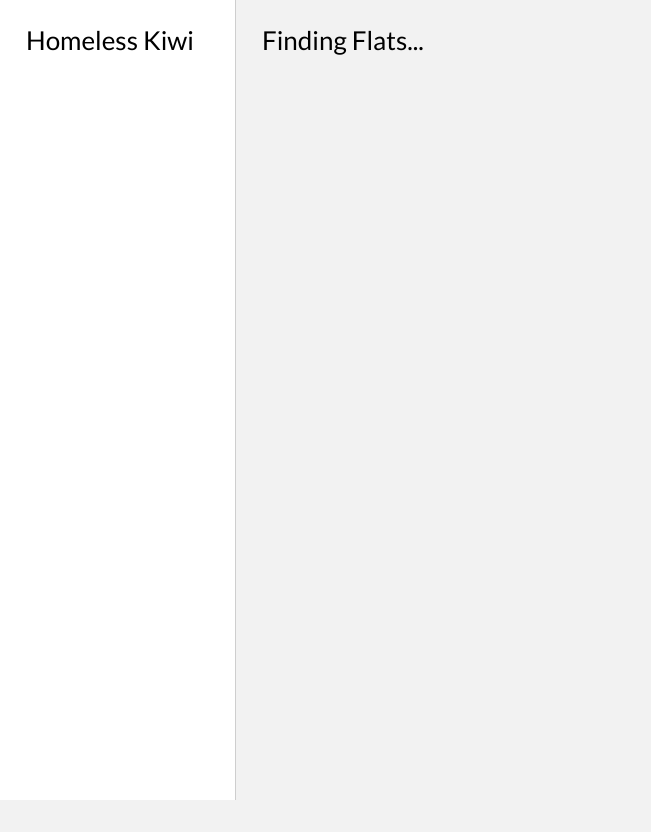
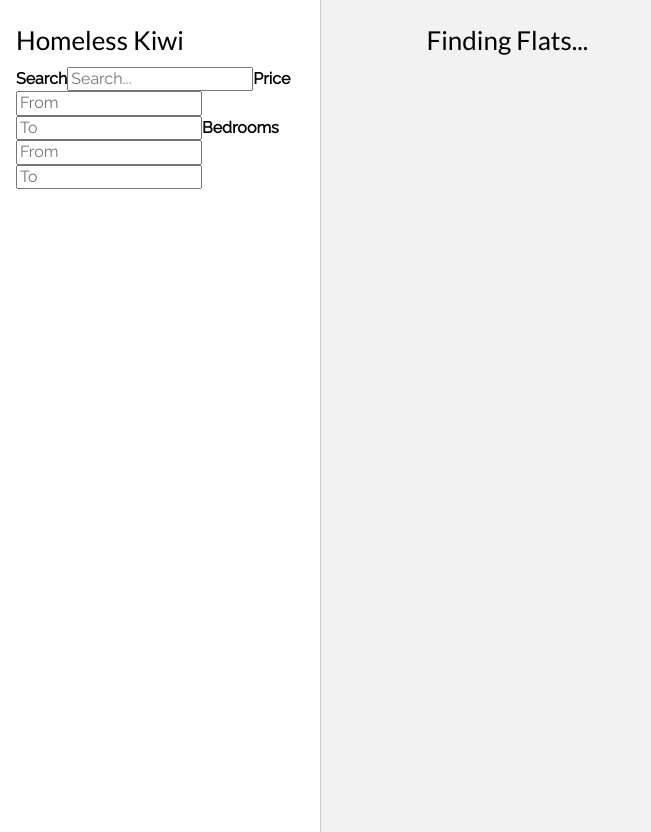
Before and after one commit to nathanhollows/homeless-kiwi, a plain HTML site: page index.html in a window 1280 px wide. Shown: the whole page, without its empty margins (0-651 px from the left). Before the commit the page ends 800 px from the top, so only its background shows below. Drawn offline with Linux system fonts and the light colour scheme; no server answers.

Commit message:
UI updates

```diff
--- a/scripts.js
+++ b/scripts.js
@@ -1,18 +1,15 @@
 const app = document.getElementById('root');
 const sidebar = document.getElementById('sidebar');
 
-header = document.createElement('h1');
-header.textContent = "Homeless Kiwi";
-header.style.margin = "1em";
-sidebar.appendChild(header);
+createSidebar();
 
 const container = document.createElement('div');
 container.setAttribute('class', 'container');
 app.appendChild(container);
 
-const loader = document.createElement('h1');
-loader.textContent = "Finding Flats...";
-container.appendChild(loader);
+const containerHeader = document.createElement('h1');
+containerHeader.textContent = "Finding Flats...";
+container.appendChild(containerHeader);
 
 var request = new XMLHttpRequest();
 var data;
@@ -23,10 +20,7 @@ request.onload = function() {
     data = JSON.parse(this.response);
 
     if (request.status >= 200 && request.status < 400) {
-        container.removeChild(loader);
-        const header = document.createElement('h1');
-        header.textContent = `${data["data"].length} results found`;
-        container.appendChild(header);
+        containerHeader.textContent = `${data["data"].length} results found`;
 
         data["data"].forEach(listing => {
             const card = document.createElement('div');
@@ -34,6 +28,7 @@ request.onload = function() {
 
             const cardText = document.createElement('div');
             const cardImg = document.createElement('div');
+            cardText.style.width = "100%";
 
             const img = document.createElement('img');
             img.setAttribute('src', `${listing.image}`);
@@ -64,6 +59,24 @@ request.onload = function() {
             cardText.appendChild(h2);
             cardText.appendChild(p);
             cardText.appendChild(bedbath);
+
+            if (listing.url != null) {
+                const button = document.createElement('a');
+                button.href = listing.url;
+                switch (String(listing.agent)) {
+                    case "hooker":
+                        button.textContent = "LJ Hooker";
+                    case "mana":
+                        button.textContent = "Mana Property";
+                    case "darling":
+                        button.textContent = "Darling Realty";
+                    default:
+                        button.textContent = "Website";
+                }
+                button.setAttribute('class', 'button pull-right');
+                bedbath.appendChild(button);
+            }
+
         });
     } else {
         const errorMessage = document.createElement('marquee');
@@ -73,3 +86,63 @@ request.onload = function() {
 }
 
 request.send();
+
+function createSidebar() {
+    // Title
+    title = document.createElement('h1');
+    title.textContent = "Homeless Kiwi";
+    title.style.marginTop = "0.4em";
+    sidebar.appendChild(title);
+
+    // Search
+    searchLabel = document.createElement('label');
+    searchLabel.textContent = 'Search'
+    searchLabel.setAttribute('for', 'searchInput');
+    searchLabel.style.fontWeight = 'bold';
+
+    searchInput = document.createElement('input');
+    searchInput.id = 'searchInput';
+    searchInput.setAttribute('placeholder', 'Search...');
+    searchInput.type = 'text';
+
+    sidebar.appendChild(searchLabel);
+    sidebar.appendChild(searchInput);
+
+    // Price
+    priceLabel = document.createElement('label');
+    priceLabel.textContent = 'Price'
+    priceLabel.setAttribute('for', 'priceFrom');
+    priceLabel.style.fontWeight = 'bold';
+
+    priceFrom = document.createElement('input');
+    priceFrom.id = 'priceFrom';
+    priceFrom.setAttribute('placeholder', 'From');
+    priceFrom.type = 'text';
+
+    priceTo = document.createElement('input');
+    priceTo.id = 'priceTo';
+    priceTo.setAttribute('placeholder', 'To');
+    priceTo.type = 'text';
+    sidebar.appendChild(priceLabel);
+    sidebar.appendChild(priceFrom);
+    sidebar.appendChild(priceTo);
+
+    // Bedrooms
+    bedroomsLabel = document.createElement('label');
+    bedroomsLabel.textContent = 'Bedrooms'
+    bedroomsLabel.setAttribute('for', 'bedroomsFrom');
+    bedroomsLabel.style.fontWeight = 'bold';
+
+    bedroomsFrom = document.createElement('input');
+    bedroomsFrom.id = 'bedroomsFrom';
+    bedroomsFrom.setAttribute('placeholder', 'From');
+    bedroomsFrom.type = 'text';
+
+    bedroomsTo = document.createElement('input');
+    bedroomsTo.id = 'bedroomsTo';
+    bedroomsTo.setAttribute('placeholder', 'To');
+    bedroomsTo.type = 'text';
+    sidebar.appendChild(bedroomsLabel);
+    sidebar.appendChild(bedroomsFrom);
+    sidebar.appendChild(bedroomsTo);
+}
--- a/style.css
+++ b/style.css
@@ -385,11 +385,37 @@ body {
     background: #f2f2f2;
 }
 
+/* Typography */
+
 h1, h2, h3, h4, h5, h6 {
     font-family: 'Lato', sans-serif;
     margin: 0;
     margin-bottom: 0.67rem;
 }
+
+h1 {
+    font-size: 26px;
+    font-weight: normal;
+}
+h2 {
+    font-size: 18px;
+    font-weight: normal;
+}
+
+.button {
+    background-color:
+    #124559;
+    padding: 0.5em;
+    border-radius: 3px;
+    color:
+    white;
+    text-decoration: none;
+    font-weight: normal;
+    text-transform: capitalize;
+    margin-top: -0.5em;
+}
+
+/* Sidebar */
 
 #sidebar {
     display: block;
@@ -399,10 +425,18 @@ h1, h2, h3, h4, h5, h6 {
     background: white;
     border-right: 1px solid #CECECE;
     height: 100vh;
+    padding: 1em;
+    transition: margin 0.6s ease;
 }
 
+.s-hide {
+    margin-left: -20em;
+}
+
+/* Content */
+
 #root {
-    max-width: 1200px;
+    max-width: 800px;
     margin: 0 auto;
     width: 100%;
 }
@@ -425,11 +459,8 @@ h1, h2, h3, h4, h5, h6 {
     margin-top: 0.5em;
 }
 
-h1 {
-    font-size: 26px;
-    font-weight: normal;
+/* Utilities */
+
+.pull-right {
+    float: right;
 }
-h2 {
-    font-size: 18px;
-    font-weight: normal;
-}
```
Lines whose indentation alone changed are shown as unchanged.
